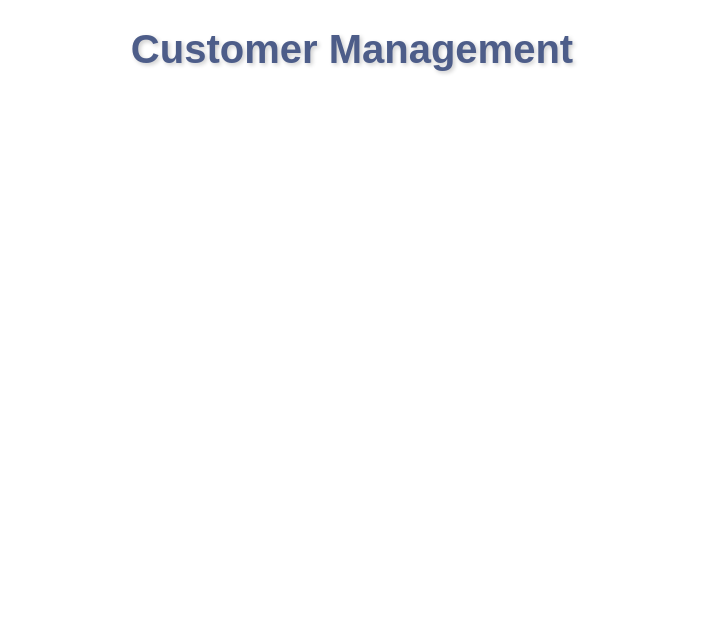
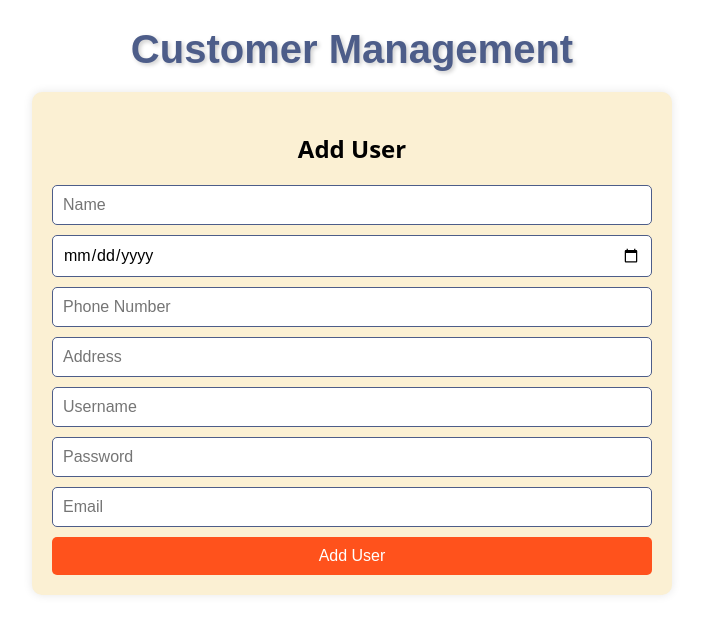
Before and after one commit to mahimahithefish/nueda_project_2024, a React (Create React App) app in the folder demo 2/client/user-frontend-management/: page /signup in a window 1280 px wide. Before the commit this address had no page. Shown: the top 634 px of the page, without its empty margins (288-991 px from the left). Built offline with nearby package versions, Linux system fonts and the light colour scheme.

Commit message:
Add and modify AddUser and App components

```diff
--- /dev/null
+++ b/demo 2/client/user-frontend-management/src/AddUser.css
@@ -0,0 +1,38 @@
+/* AddUser.css */
+
+.add-user-container {
+    margin: auto;
+    padding: 20px;
+    background-color: #fbf0d3;
+    font-family: 'Open Sans', sans-serif;
+    border-radius: 10px;
+    box-shadow: 0 0 10px rgba(0, 0, 0, 0.1);
+    max-width: 600px;
+}
+
+.add-user-form {
+    display: flex;
+    flex-direction: column;
+}
+
+.add-user-form input {
+    margin-bottom: 10px;
+    padding: 10px;
+    font-family: 'Poppins', sans-serif;
+    border: 1px solid #4d5d89;
+    border-radius: 5px;
+}
+
+.add-user-form button {
+    padding: 10px;
+    font-family: 'Poppins', sans-serif;
+    background-color: #ff521c;
+    color: #ffffff;
+    border: none;
+    border-radius: 5px;
+    cursor: pointer;
+}
+
+.add-user-form button:hover {
+    background-color: #4d5d89;
+}
--- a/demo 2/client/user-frontend-management/src/AddUser.js
+++ b/demo 2/client/user-frontend-management/src/AddUser.js
@@ -1,32 +1,89 @@
 import React, { useState } from 'react';
 import axios from 'axios';
+import './AddUser.css';
 
 const AddUser = () => {
+    const [name, setName] = useState('');
+    const [dob, setDob] = useState('');
+    const [phoneNum, setPhoneNum] = useState('');
+    const [address, setAddress] = useState('');
     const [username, setUsername] = useState('');
     const [password, setPassword] = useState('');
     const [email, setEmail] = useState('');
 
     const handleSubmit = async (e) => {
         e.preventDefault();
-        const newUser = { username, password, email };
+        const newUser = { name, dob, phoneNum, address, username, password, email };
         try {
-            const response = await axios.post('/api/users', newUser);
+            const response = await axios.post('http://localhost:8080/api/accounts', newUser);
             console.log('User added: ', response.data);
+            alert('Form submitted sucessfully!');
+            setName('');
+            setDob('');
+            setPhoneNum('');
+            setAddress('');
             setUsername('');
             setPassword('');
             setEmail('');
         } catch (error) {
             console.error('Error adding user: ', error);
+            alert('Error adding user');
         }
     };
 
     return (
-        <div>
+        <div className="add-user-container">
             <h2>Add User</h2>
-            <form onSubmit={handleSubmit}>
-                <input type="text" placeholder="Username" value={username} onChange={(e) => setUsername(e.target.value)} required />
-                <input type="password" placeholder="Password" value={password} onChange={(e) => setPassword(e.target.value)} required />
-                <input type="email" placeholder="Email" value={email} onChange={(e) => setEmail(e.target.value)} required />
+            <form onSubmit={handleSubmit} className="add-user-form">
+                <input
+                    type="text"
+                    placeholder="Name"
+                    value={name}
+                    onChange={(e) => setName(e.target.value)}
+                    required
+                />
+                <input
+                    type="date"
+                    placeholder="Date of Birth"
+                    value={dob}
+                    onChange={(e) => setDob(e.target.value)}
+                    required
+                />
+                <input
+                    type="text"
+                    placeholder="Phone Number"
+                    value={phoneNum}
+                    onChange={(e) => setPhoneNum(e.target.value)}
+                    required
+                />
+                <input
+                    type="text"
+                    placeholder="Address"
+                    value={address}
+                    onChange={(e) => setAddress(e.target.value)}
+                    required
+                />
+                <input
+                    type="text"
+                    placeholder="Username"
+                    value={username}
+                    onChange={(e) => setUsername(e.target.value)}
+                    required
+                />
+                <input
+                    type="password"
+                    placeholder="Password"
+                    value={password}
+                    onChange={(e) => setPassword(e.target.value)}
+                    required
+                />
+                <input
+                    type="email"
+                    placeholder="Email"
+                    value={email}
+                    onChange={(e) => setEmail(e.target.value)}
+                    required
+                />
                 <button type="submit">Add User</button>
             </form>
         </div>
--- a/demo 2/client/user-frontend-management/src/App.js
+++ b/demo 2/client/user-frontend-management/src/App.js
@@ -11,7 +11,7 @@ function App() {
             <div className="App">
                 <h1>Customer Management</h1>
                 <Routes>
-                    <Route path="/" element={<AddUser />} />
+                    <Route path="/signup" element={<AddUser />} />
                     <Route path="/users" element={<UserList />} />
                     <Route path="/users/:id" element={<User />} /> {}
                 </Routes>
```
Also changed, not shown: 1 other file (tests, documents, lock files or other folders).
